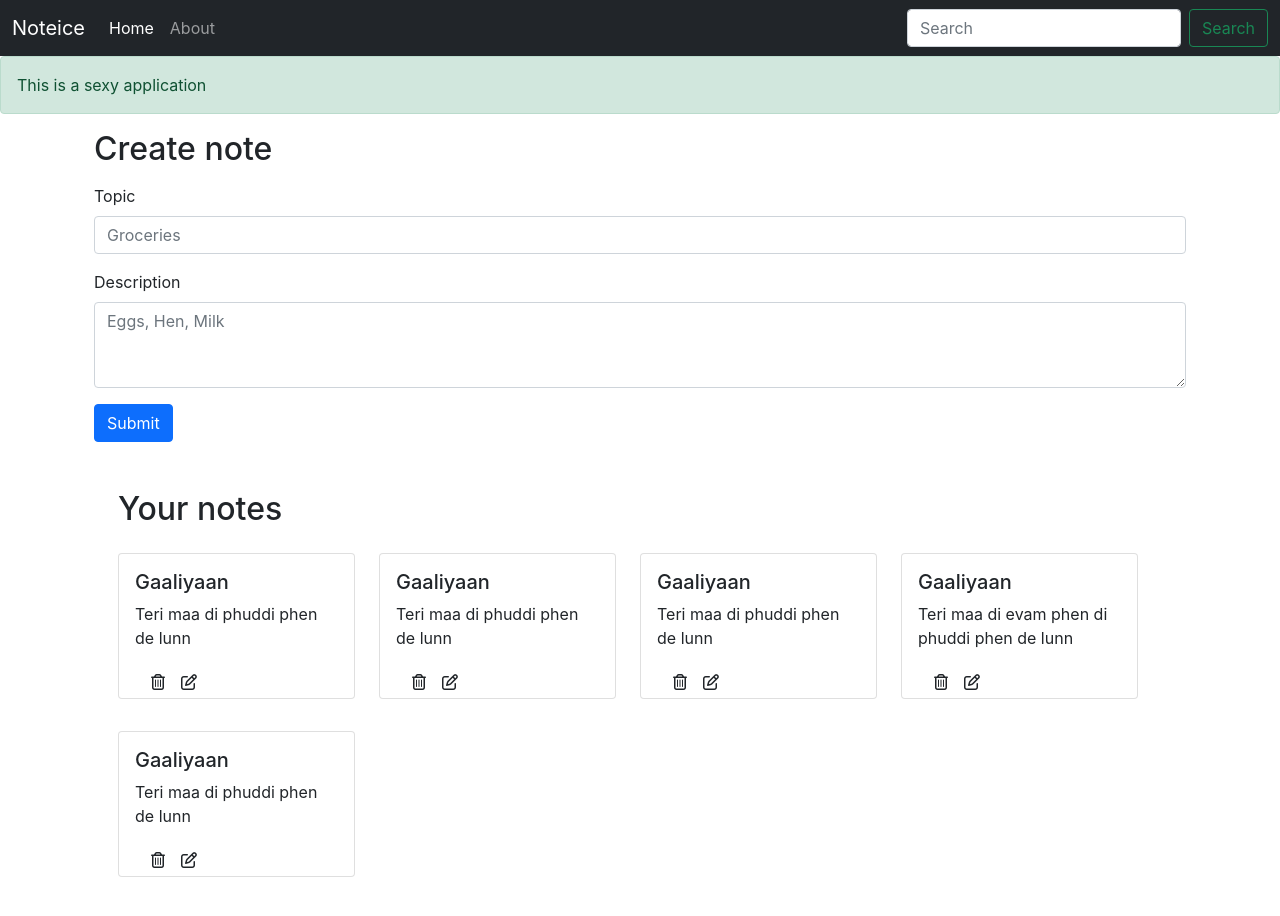
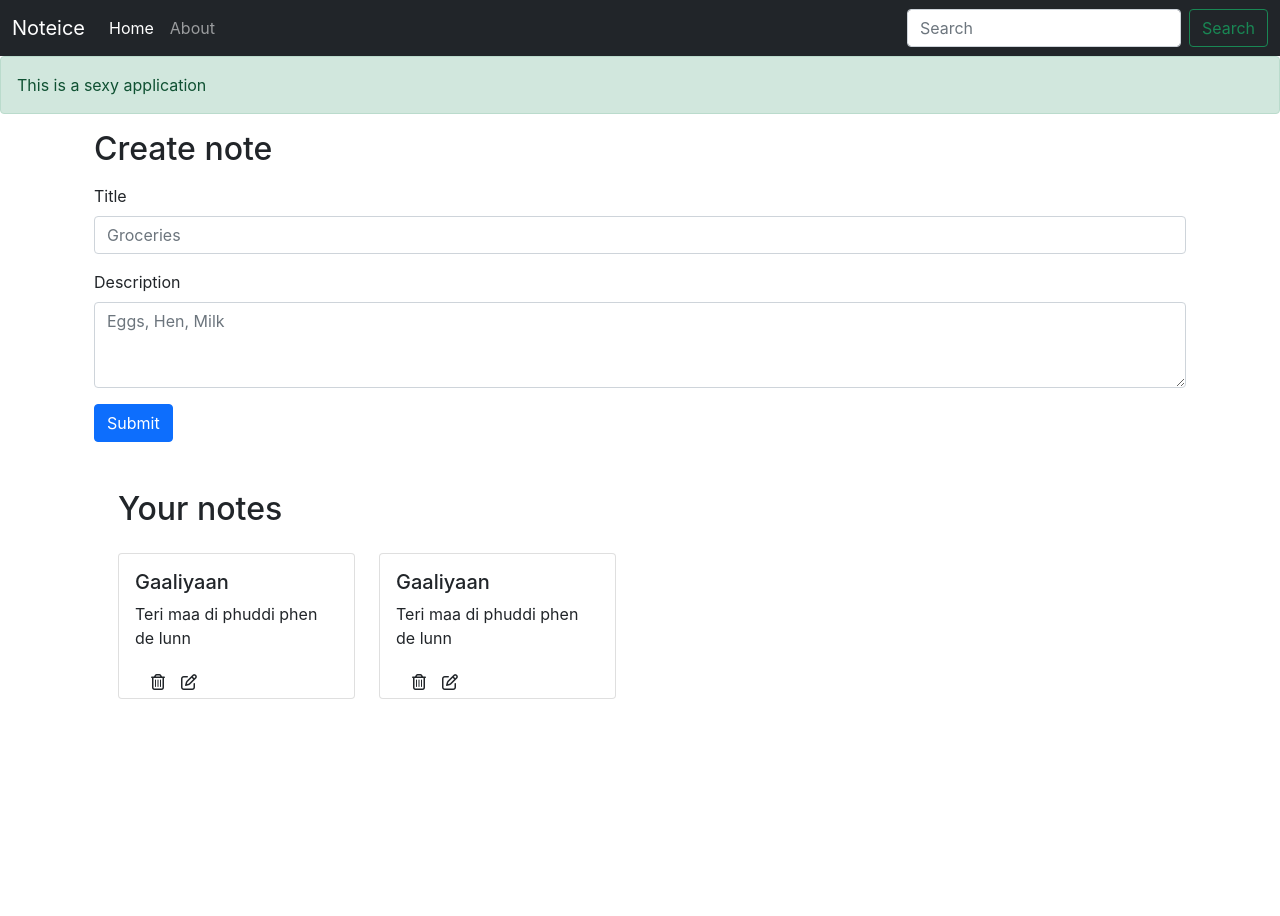
Before and after one commit to Chirag2001op/noteice-frontend, a React (Create React App) app: page / in a window 1280 px wide. Shown: the top 916 px of the page. After the commit the page ends 800 px from the top, so only its background shows below. Built offline with nearby package versions, Linux system fonts and the light colour scheme.

Commit message:
adding addNote functionality in the frontend

```diff
--- /dev/null
+++ b/src/components/AddNote.js
@@ -0,0 +1,63 @@
+import React, { useContext, useState } from "react";
+
+import noteContext from "../context/notes/noteContext";
+
+const AddNote = () => {
+  const context = useContext(noteContext);
+  const { notes, addNote } = context;
+
+  const [note, setNote] = useState({ title: "", description: "", tag: "default" });
+
+  const handleClick = (e) => {
+      e.preventDefault();
+    addNote(note.title, note.description, note.tag);
+  };
+
+  const onChange = (e) => {
+    setNote({ ...note, [e.target.name]: e.target.value }); //set the name of the form equal to its value for ex the input with name description will equal to its value
+  };
+
+  return (
+    <>
+      <h2>Create note</h2>
+      <div className="mb-3 my-3">
+        <label htmlFor="title" className="form-label">
+          Title
+        </label>
+        <input
+          type="text"
+          className="form-control"
+          id="title"
+          name="title"
+          placeholder="Groceries"
+          onChange={onChange}
+        />
+      </div>
+      <div className="mb-3">
+        <label htmlFor="description" className="form-label">
+          Description
+        </label>
+        <textarea
+          className="form-control"
+          id="description"
+          name="description"
+          rows="3"
+          type="text"
+          placeholder="Eggs, Hen, Milk"
+          onChange={onChange}
+        ></textarea>
+        <div className="col-auto my-3">
+          <button
+            type="submit"
+            className="btn btn-primary"
+            onClick={handleClick}
+          >
+            Submit
+          </button>
+        </div>
+      </div>
+    </>
+  );
+};
+
+export default AddNote;
--- a/src/components/Home.js
+++ b/src/components/Home.js
@@ -7,33 +7,6 @@
 
   return (
     <div className="container my-3">
-      <h2>Create note</h2>
-      <div className="mb-3 my-3">
-        <label htmlFor="exampleFormControlInput1" className="form-label">
-          Topic
-        </label>
-        <input
-          type="text"
-          className="form-control"
-          id="exampleFormControlInput1"
-          placeholder="Groceries"
-        />
-      </div>
-      <div className="mb-3">
-        <label htmlFor="exampleFormControlTextarea1" className="form-label">
-          Description
-        </label>
-        <textarea
-          className="form-control"
-          id="exampleFormControlTextarea1"
-          rows="3"
-          placeholder="Eggs, Hen, Milk"
-        ></textarea>
-        <div className="col-auto my-3">
-    <button type="submit" className="btn btn-primary">Submit</button>
-  </div>
-      </div>
-
       <Notes/>
 
     </div>
--- a/src/components/Notes.js
+++ b/src/components/Notes.js
@@ -1,20 +1,23 @@
-import React, { useContext }  from 'react';
+import React, { useContext } from "react";
 import noteContext from "../context/notes/noteContext";
-import NoteItem from './NoteItem';
+import NoteItem from "./NoteItem";
+import AddNote from "./AddNote"
 
 const Notes = () => {
+  const context = useContext(noteContext);
+  const { notes, addNote } = context;
 
-    const context = useContext(noteContext);
-    const {notes, setNotes} = context;
-
-  return(
-    <div className="container row my-5">
+  return (
+    <>
+    <AddNote/>
+      <div className="container row my-5">
         <h2>Your notes</h2>
-        {notes.map((notes)=>{
-          return <NoteItem key={notes._id} notes = {notes}  />
+        {notes.map((notes) => {
+          return <NoteItem key={notes._id} notes={notes} />;
         })}
       </div>
-  ) ;
+    </>
+  );
 };
 
 export default Notes;
--- a/src/context/notes/NoteState.js
+++ b/src/context/notes/NoteState.js
@@ -21,38 +21,41 @@
     "tag": "personal",
     "date": "2022-02-01T19:04:58.202Z",
     "__v": 0
-  },
-  {
-    "_id": "61f9845a9cu9ba4d5e453cagf",
-    "title": "Gaaliyaan",
-    "description": "Teri maa di phuddi phen de lunn",
-    "tag": "personal",
-    "date": "2022-02-01T19:04:58.202Z",
-    "__v": 0
-  },
-  {
-    "_id": "61f7845a9cugr9b4d5e453cagf",
-    "title": "Gaaliyaan",
-    "description": "Teri maa di evam phen di phuddi phen de lunn",
-    "tag": "personal",
-    "date": "2022-02-01T19:04:58.202Z",
-    "__v": 0
-  },
-  {
-    "_id": "61f98c039c19b4erd5e453cac1",
-    "title": "Gaaliyaan",
-    "description": "Teri maa di phuddi phen de lunn",
-    "tag": "personal",
-    "date": "2022-02-01T19:37:39.859Z",
-    "__v": 0
   }
 ]
 const [notes, setNotes] = useState(notesInitial);
 
+
+//Add notes
+const addNote = (title, description, tag)=>{
+
+  console.log("adding new note")
+    const note = {
+      "_id": "61f9845a9c19b4d5e453casdfabf",
+      "title": title,
+      "description":description,
+      "tag": tag,
+      "date": "2022-02-01T19:04:58.202Z",
+      "__v": 0
+    };
+    // setNotes(notes.push(notes)); concat returns an array whereas push updates and array
+    setNotes(notes.concat(note));
+}
+
+//Delete note
+const deleteNote = ()=>{
+
+}
+
+//Edit note
+ const editNote=()=>{
+
+ }
+
   return (
     //This is going to provide all the state needed.
     //whatever you want to provide put that under the value and whenever you'll wrap anything in bw this context will get children
-    <NoteContext.Provider value={{notes, setNotes}}>
+    <NoteContext.Provider value={{notes, setNotes, addNote, deleteNote, editNote}}>
 
         {props.children}
 
```
